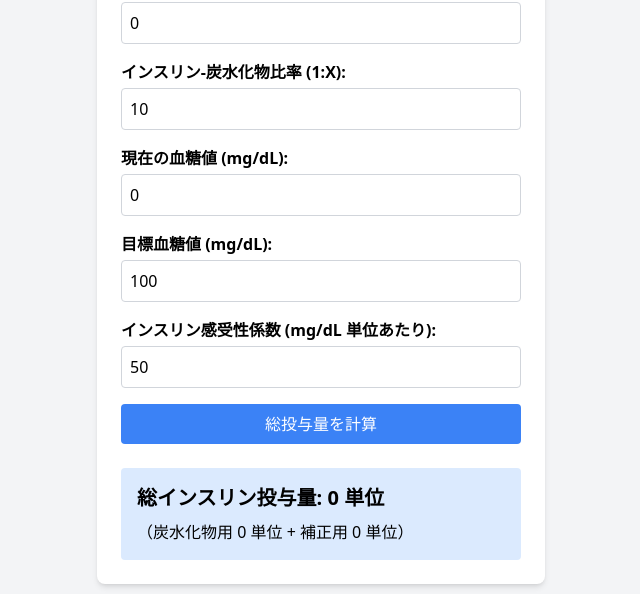
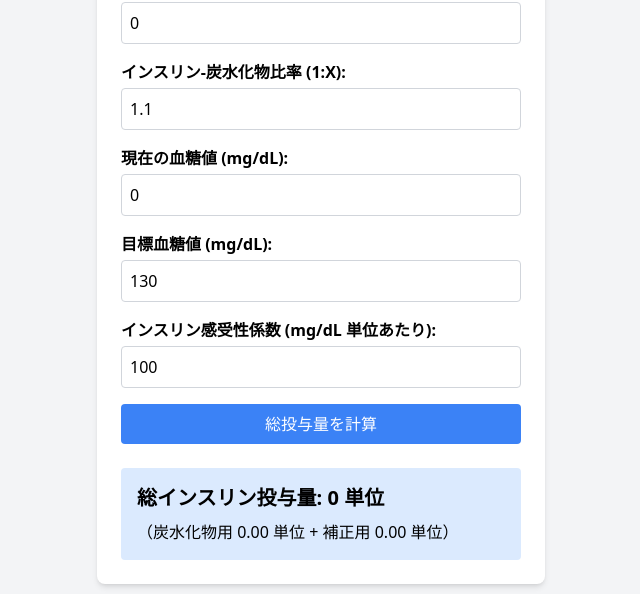
Before and after one commit to robsonrk/insulin-calculator, a Vue app: page / in a window 1280 px wide. Both pictures are taken after a click on the button "総投与量を計算". Shown: the part 170-764 px from the top of the page, without its empty margins (319-959 px from the left). Built offline with nearby package versions, Linux system fonts and the light colour scheme.

Commit message:
fix formula to match insulin units

```diff
--- a/src/components/InsulinCalculator.vue
+++ b/src/components/InsulinCalculator.vue
@@ -1,46 +1,55 @@
 <template>
     <div class="w-full max-w-md bg-white p-6 rounded-lg shadow-md">
         <form @submit.prevent="calculateInsulin" class="space-y-4">
+            <!-- Quantidade de Carboidratos -->
             <div class="flex flex-col">
                 <label :for="'carbs'" class="font-semibold">{{ $t('calculator.carbsLabel') }}</label>
-                <input type="number" id="carbs" v-model.number="carbs" required min="0"
-                    class="mt-1 p-2 border border-gray-300 rounded focus:outline-none focus:ring-2 focus:ring-blue-500" />
+                <input type="number" id="carbs" v-model.number="carbs" required min="0" step="0.1"
+                class="mt-1 p-2 border border-gray-300 rounded focus:outline-none focus:ring-2 focus:ring-blue-500"
+                />
             </div>
 
+            <!-- Razão Insulina-Carboidrato -->
             <div class="flex flex-col">
                 <label :for="'icr'" class="font-semibold">{{ $t('calculator.icrLabel') }}</label>
-                <input type="number" id="icr" v-model.number="icr" required min="1"
-                    class="mt-1 p-2 border border-gray-300 rounded focus:outline-none focus:ring-2 focus:ring-blue-500" />
+                <input type="number" id="icr" v-model.number="icr" required min="0.1" step="0.1"
+                class="mt-1 p-2 border border-gray-300 rounded focus:outline-none focus:ring-2 focus:ring-blue-500"
+                />
             </div>
 
+            <!-- Glicemia Atual -->
             <div class="flex flex-col">
                 <label :for="'currentGlucose'" class="font-semibold">{{ $t('calculator.currentGlucoseLabel') }}</label>
                 <input type="number" id="currentGlucose" v-model.number="currentGlucose" required min="0"
                     class="mt-1 p-2 border border-gray-300 rounded focus:outline-none focus:ring-2 focus:ring-blue-500" />
             </div>
 
+            <!-- Glicemia Alvo -->
             <div class="flex flex-col">
                 <label :for="'targetGlucose'" class="font-semibold">{{ $t('calculator.targetGlucoseLabel') }}</label>
                 <input type="number" id="targetGlucose" v-model.number="targetGlucose" required min="0"
                     class="mt-1 p-2 border border-gray-300 rounded focus:outline-none focus:ring-2 focus:ring-blue-500" />
             </div>
 
+            <!-- Fator de Sensibilidade à Insulina -->
             <div class="flex flex-col">
                 <label :for="'isf'" class="font-semibold">{{ $t('calculator.isfLabel') }}</label>
                 <input type="number" id="isf" v-model.number="isf" required min="1"
                     class="mt-1 p-2 border border-gray-300 rounded focus:outline-none focus:ring-2 focus:ring-blue-500" />
             </div>
 
+            <!-- Botão de Calcular -->
             <button type="submit" class="w-full bg-blue-500 text-white py-2 px-4 rounded hover:bg-blue-600 transition">
                 {{ $t('calculator.calculateButton') }}
             </button>
         </form>
 
+        <!-- Resultado -->
         <div v-if="totalInsulin !== null" class="mt-6 bg-blue-100 p-4 rounded">
             <h2 class="text-xl font-bold">{{ $t('calculator.resultTitle', { total: totalInsulin }) }}</h2>
             <p class="mt-2">{{ $t('calculator.resultDetail', {
-                carbsInsulin: insulinForCarbs, correctionInsulin:
-                correctionInsulin }) }}</p>
+                carbsInsulin: (insulinForCarbs/10).toFixed(2), correctionInsulin:
+                correctionInsulin.toFixed(2) }) }}</p>
         </div>
     </div>
 </template>
@@ -52,10 +61,10 @@ export default defineComponent({
     name: 'InsulinCalculator',
     setup() {
         const carbs = ref<number>(0);
-        const icr = ref<number>(10); // Exemplo: 1 unidade para cada 10g
+        const icr = ref<number>(1.1); // Exemplo: 1 unidade para cada 10g
         const currentGlucose = ref<number>(0);
-        const targetGlucose = ref<number>(100);
-        const isf = ref<number>(50); // Exemplo: 1 unidade reduz 50 mg/dL
+        const targetGlucose = ref<number>(130);
+        const isf = ref<number>(100); // Exemplo: 1 unidade reduz 50 mg/dL
 
         const insulinForCarbs = ref<number>(0);
         const correctionInsulin = ref<number>(0);
@@ -63,20 +72,18 @@ export default defineComponent({
 
         const calculateInsulin = () => {
             // Cálculo para carboidratos
-            insulinForCarbs.value = carbs.value / icr.value;
+            insulinForCarbs.value = carbs.value / (1 / icr.value);
 
             // Cálculo para correção
             const glucoseDifference = currentGlucose.value - targetGlucose.value;
             if (glucoseDifference > 0) {
-                correctionInsulin.value = glucoseDifference / isf.value;
+                correctionInsulin.value = (glucoseDifference / isf.value) / 10;
             } else {
                 correctionInsulin.value = 0;
             }
 
-            // Dose total
-            totalInsulin.value = parseFloat(
-                (insulinForCarbs.value + correctionInsulin.value).toFixed(1)
-            );
+            // Dose total arredondada para o inteiro mais próximo
+            totalInsulin.value = Math.round((insulinForCarbs.value / 10) + correctionInsulin.value);
         };
 
         return {
@@ -93,3 +100,7 @@ export default defineComponent({
     },
 });
 </script>
+
+<style scoped>
+/* Estilos adicionais se necessário */
+</style>
```
